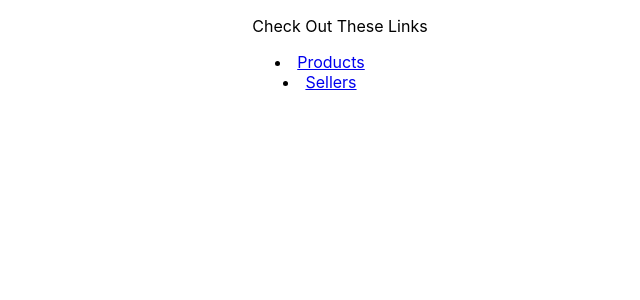
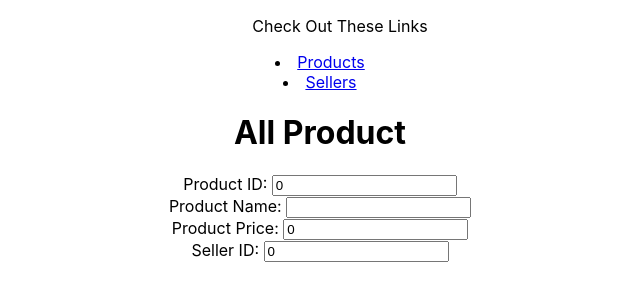
Before and after one commit to mrsgripp/reactProject, a React (Create React App) app in the folder react_project/: page /Products/ProductInput in a window 1280 px wide. Shown: the top 300 px of the page, without its empty margins (320-960 px from the left). Built offline with nearby package versions, Linux system fonts and the light colour scheme.

Commit message:
Product updates commit.

```diff
--- a/react_project/src/App.tsx
+++ b/react_project/src/App.tsx
@@ -7,6 +7,8 @@ import { BrowserRouter, Route, Routes } from "react-router-dom";
 import { NavigationFunction } from "./components/components/Navigation";
 import { SellerPage } from "./components/pages/SellerPage";
 import { ProductPage } from "./components/pages/ProductPage";
+import { ProductInputPage } from "./components/pages/ProductInputPage";
+
 
 //export const UserContext = createContext("none");
 const root = createRoot(document.getElementById("root")!);
@@ -19,6 +21,7 @@ function App() {
         <Routes>
           <Route path="Sellers" element={<SellerPage></SellerPage>} />
           <Route path="Products" element={<ProductPage></ProductPage>} />
+          <Route path="Products/ProductInput" element={<ProductInputPage></ProductInputPage>} />
         </Routes>
       </BrowserRouter>
     </div>
--- /dev/null
+++ b/react_project/src/components/components/ProductInput.tsx
@@ -0,0 +1,31 @@
+import React, { useState } from "react";
+
+interface MyProps {
+    productActionProp: string
+}
+
+
+export function ProductForm() {
+    const [productIdState, setProductIdState] = useState(0);
+    const [productNameState, setProductNameState] = useState("");
+    const [productPriceState, setProductPriceState] = useState(0);
+    const [productSellerIdState, setProductSellerIdState] = useState(0);
+    const [productAction, setProductAction] = useState("All");
+
+
+
+    return (
+        <React.Fragment>
+            <h1>{productAction} Product</h1>
+        <form>
+            Product ID: <input type="number" value={productIdState} name="productIdInput"></input>
+            <br/>
+            Product Name: <input type="string" value={productNameState} name="productNameInput"></input>
+            <br/>
+            Product Price: <input type="number" value={productPriceState} name="productPriceInput"></input>
+            <br/>
+            Seller ID: <input type="number" value={productSellerIdState} name="productSellerIdInput"></input>
+        </form>
+        </React.Fragment>
+    )
+}
--- /dev/null
+++ b/react_project/src/components/pages/ProductInputPage.tsx
@@ -0,0 +1,28 @@
+import React, { useState } from "react";
+
+import { ProductForm } from "../components/ProductInput";
+
+export function ProductInputPage() {
+
+  const [prodcutAction, setProductAction] = useState("");
+
+
+
+  function addProduct() {
+
+  }
+  // function postSeller(){
+  //     postSomeSeller()
+  //     .then(response => {return response.json()})
+  //     .then(json => {console.log(json)})
+  //     .catch(error => {console.log(error)})
+  // }
+  return (
+    <>
+
+     <ProductForm></ProductForm>
+
+
+    </>
+  );
+}
--- a/react_project/src/components/pages/ProductPage.tsx
+++ b/react_project/src/components/pages/ProductPage.tsx
@@ -1,8 +1,14 @@
-import React from "react";
+import React, { useState } from "react";
 import { getAllProducts } from "../../services/ProductAPIService";
-import { ProductList } from "../components/ProductList"
+import { ProductList } from "../components/ProductList";
+import { ProductForm } from "../components/ProductInput";
+import { Link } from "react-router-dom";
+
 
 export function ProductPage() {
+
+  const [prodcutAction, setProductAction] = useState("");
+
   function getProducts() {
     getAllProducts()
       .then((response) => {
@@ -11,6 +17,10 @@ export function ProductPage() {
       .then((json) => {
         console.log(json);
       });
+  }
+
+  function addProduct() {
+
   }
   // function postSeller(){
   //     postSomeSeller()
@@ -21,7 +31,11 @@ export function ProductPage() {
   return (
     <>
       <h1>All Products</h1>
+      <Link to="ProductInput">Add Product</Link>
      <ProductList></ProductList>
+     <br/>
+     <button onClick={() => { setProductAction("Add") }}>Add Product</button>
+     <ProductForm></ProductForm>
 
 
     </>
```
Also changed, not shown: react_project/src/services/ProductAPIService.tsx (+9 -0 lines).
